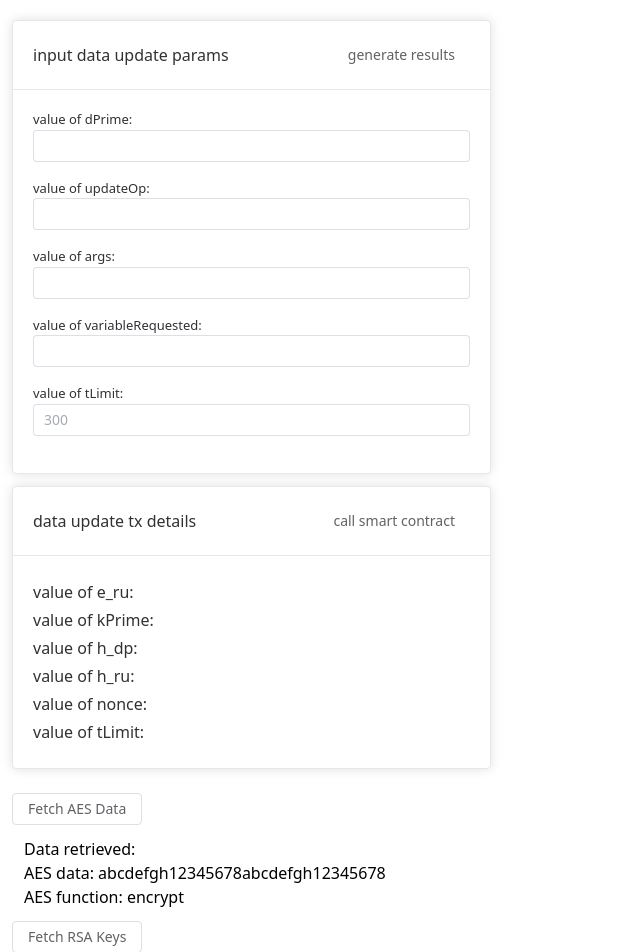
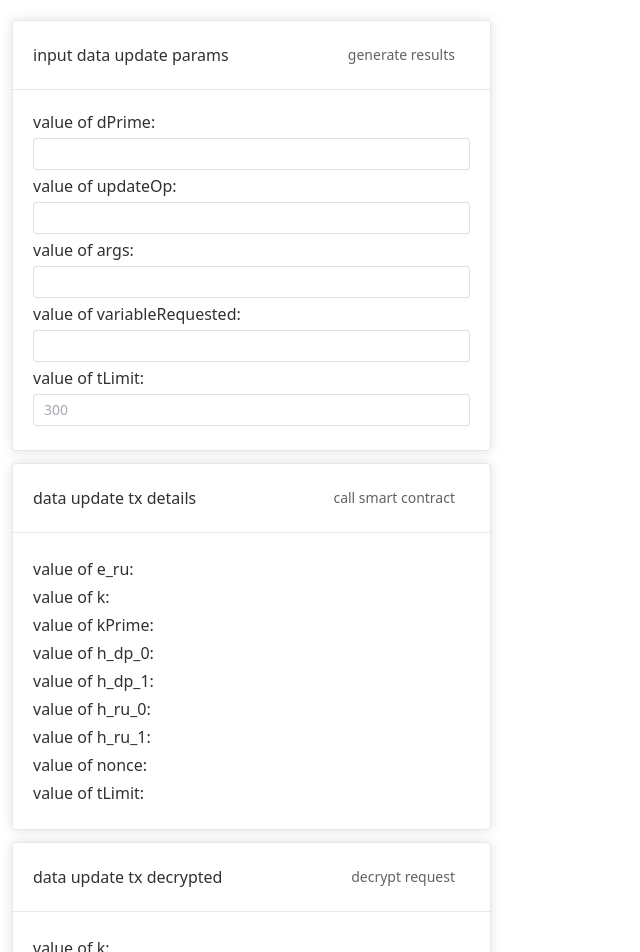
Before and after one commit to machin3boy/zaest, a Vue app in the folder site/client/: page / in a window 1280 px wide. Shown: the top 952 px of the page, without its empty margins (0-640 px from the left). Built offline with nearby package versions, Linux system fonts and the light colour scheme.

Commit message:
feat: decryption of data update request

```diff
--- a/site/client/src/App.vue
+++ b/site/client/src/App.vue
@@ -3,7 +3,12 @@
   <InputsCard :fields="dataUpdateFields"
               @updateCard="dataUpdateChildInput"
               @generateResults="dataUpdateGenerateResults" class="mt-5 mb-3 mx-3"/>
-  <SimpleCard :fields="dataUpdateFields" class="m-3"/>
+  <SimpleCard :fields="dataUpdateFields" class="m-3"
+              :buttonText="SCbuttonText"/>
+  <SimpleCard :fields="updateRequestDecrypted" class="m-3"
+              :buttonText="decryptUpdateRequestText"
+              @buttonClick="decryptUpdateRequest"/>
+
   <el-button @click="fetchAESData" class="m-3">Fetch AES Data</el-button>
   <p class="mx-6"> Data retrieved: {{ AESresponse }}</p>
   <p class="mx-6"> AES data: {{ aesData }}</p>
@@ -34,53 +39,8 @@ const url = "http://localhost:3001";
 const AESresponse = ref("");
 const RSAkeysResponse = ref("");
 const RSAresponse = ref("");
-
-//data update request card
-const dataUpdateFields = ref({
-  "title update": "input data update params",
-  "title results": "data update tx details",
-  "params": {
-    "dPrime": "",
-    "updateOp": "",
-    "args": "",
-    "variableRequested": "",
-    "tLimit": "300",
-  },
-  "results": {
-    "e_ru": "",
-    "kPrime": "",
-    "h_dp": "",
-    "h_ru": "",
-    "nonce": "",
-    "tLimit": "",
-  }
-})
-
-function dataUpdateChildInput(field, input) {
-  dataUpdateFields.value.params[field] = input;
-}
-
-async function dataUpdateGenerateResults(){
-  const p = dataUpdateFields.value.params;
-  const paddedDPrime = p.dPrime + "_".repeat(64-p.dPrime.length);
-  const paddedUpdate = p.updateOp + "_".repeat(16-p.updateOp.length);
-  const paddedArgs   = p.args + "_".repeat(16-p.args.length);
-  const paddedVar    = p.variableRequested + "_".repeat(16-p.variableRequested.length);
-  const ru = paddedDPrime + paddedUpdate + paddedArgs + paddedVar;
-  const h_dp = hashStr(paddedDPrime);
-  const h_ru = hashStr(ru);
-  const e_ru = await performAES(aesKey.value, ru, 'encrypt');
-  const k  = oneTimeKey(16);
-  const kPrime = await performRSA(rsaPublicKey.value, k, 'encrypt');
-  const nonce = oneTimeKey(16);
-  dataUpdateFields.value.results['e_ru'] = e_ru;
-  dataUpdateFields.value.results['kPrime'] = kPrime;
-  dataUpdateFields.value.results['h_dp'] = strToBig(h_dp).toString();
-  dataUpdateFields.value.results['h_ru'] = strToBig(h_ru).toString();
-  dataUpdateFields.value.results['nonce'] = nonce;
-  dataUpdateFields.value.results['tLimit'] = dataUpdateFields.value.params['tLimit'];
-  console.log("data update generate results");
-}
+const SCbuttonText = ref("call smart contract");
+const decryptUpdateRequestText = ref("decrypt update request")
 
 //AES parameters
 const aesKey = ref("zaesttestkey1234");
@@ -95,6 +55,90 @@ const rsaFunction = ref("encrypt");
 
 //Log what /stopPython returns on GET
 const killPythonResponse = ref("");
+
+//data update request card
+const dataUpdateFields = ref({
+  "title update": "input data update params",
+  "title results": "data update tx details",
+  "button text": "call smart contract",
+  "params": {
+    "dPrime": "",
+    "updateOp": "",
+    "args": "",
+    "variableRequested": "",
+    "tLimit": "300",
+  },
+  "results": {
+    "e_ru": "",
+    "k": "",
+    "kPrime": "",
+    "h_dp_0": "",
+    "h_dp_1": "",
+    "h_ru_0": "",
+    "h_ru_1": "",
+    "nonce": "",
+    "tLimit": "",
+  }
+})
+
+const updateRequestDecrypted = ref({
+  "title results": "data update tx decrypted",
+  "button text": "decrypt request",
+  "results": {
+    "k": "",
+    "ru": "",
+    "dPrime": "",
+    "updateOp": "",
+    "args": "",
+    "variableRequested": "",
+    "tLimit": "",
+  }
+})
+
+function dataUpdateChildInput(field, input) {
+  dataUpdateFields.value.params[field] = input;
+}
+
+async function decryptUpdateRequest(){
+  const d = dataUpdateFields.value.results;
+  updateRequestDecrypted.value.results["k"] = await performRSA(rsaPrivateKey.value, d.kPrime, 'decrypt');
+  const ru = await performAES(aesKey.value, d.e_ru, 'decrypt');
+  updateRequestDecrypted.value.results["ru"] = ru
+  updateRequestDecrypted.value.results["dPrime"] = ru.substring(0, 64);
+  updateRequestDecrypted.value.results["updateOp"] = ru.substring(64, 80);
+  updateRequestDecrypted.value.results["args"] = ru.substring(80, 96);
+  updateRequestDecrypted.value.results["variableRequested"] = ru.substring(96, 112);
+  updateRequestDecrypted.value.results["tLimit"] = d.tLimit;
+}
+
+async function dataUpdateGenerateResults(){
+  const p = dataUpdateFields.value.params;
+  const paddedDPrime = p.dPrime + "_".repeat(64-p.dPrime.length);
+  const paddedUpdate = p.updateOp + "_".repeat(16-p.updateOp.length);
+  const paddedArgs   = p.args + "_".repeat(16-p.args.length);
+  const paddedVar    = p.variableRequested + "_".repeat(16-p.variableRequested.length);
+  const ru = paddedDPrime + paddedUpdate + paddedArgs + paddedVar;
+  const h_dp = hashStr(paddedDPrime);
+  const h_dp_0 = h_dp.substring(0, h_dp.length/2);
+  const h_dp_1 = h_dp.substring(h_dp.length/2);
+  const h_ru = hashStr(ru);
+  const h_ru_0 = h_ru.substring(0, h_ru.length/2);
+  const h_ru_1 = h_ru.substring(h_ru.length/2);
+  const e_ru = await performAES(aesKey.value, ru, 'encrypt');
+  const k  = oneTimeKey(16);
+  const kPrime = await performRSA(rsaPublicKey.value, k, 'encrypt');
+  const nonce = oneTimeKey(16);
+  dataUpdateFields.value.results['k'] = k;
+  dataUpdateFields.value.results['e_ru'] = e_ru;
+  dataUpdateFields.value.results['kPrime'] = kPrime;
+  dataUpdateFields.value.results['h_dp_0'] = strToBig(h_dp_0).toString();
+  dataUpdateFields.value.results['h_dp_1'] = strToBig(h_dp_1).toString();
+  dataUpdateFields.value.results['h_ru_0'] = strToBig(h_ru_0).toString();
+  dataUpdateFields.value.results['h_ru_1'] = strToBig(h_ru_1).toString();
+  dataUpdateFields.value.results['nonce'] = nonce;
+  dataUpdateFields.value.results['tLimit'] = dataUpdateFields.value.params['tLimit'];
+  console.log("data update generate results");
+}
 
 async function performAES(aesKeyParam, aesDataParam, aesFunctionParam) {
   await axios.get(`${url}/aes`, { params: {
@@ -170,7 +214,7 @@ function hashHex(hexstr) {
 }
 
 function hashStr(string){
-    return CryptoJS.SHA256(string);
+    return CryptoJS.SHA256(string).toString();
 }
 
 function hexToBig(num) {
@@ -178,7 +222,7 @@ function hexToBig(num) {
 }
 
 function bigToHex(num) {
-    return '0x' + BigInt(num).toString(16)
+    return BigInt(num).toString(16)
 }
 
 function strToU8arr(str) {
--- a/site/client/src/components/InputsCard.vue
+++ b/site/client/src/components/InputsCard.vue
@@ -6,9 +6,9 @@
         <el-button @click="$emit('generateResults')" class="button" text>generate results</el-button>
       </div>
     </template>
-    <div v-for="(value, key) in fields['params']" class="text item">
-      {{ 'value of ' + key + ":" }}
-      <InputField @updateInput="$emit('updateCard', key, $event)" :value="value"/>
+    <div v-for="(value, key) in fields['params']">
+      <p class="mb-1">{{ 'value of ' + key + ":" }}</p>
+      <InputField @updateInput="$emit('updateCard', key, $event)" :value="value" class="mb-1"/>
     </div>
     </el-card>
 </template>
--- a/site/client/src/components/SimpleCard.vue
+++ b/site/client/src/components/SimpleCard.vue
@@ -3,11 +3,11 @@
     <template #header>
       <div class="card-header">
         <span> {{ fields['title results'] }}</span>
-        <el-button class="button" text>call smart contract</el-button>
+        <el-button @click="$emit('buttonClick')" class="button" text> {{ fields['button text'] }} </el-button>
       </div>
     </template>
     <div v-for="(value, key) in fields['results']" class="my-1">
-      <p v-if="value.length>16">
+      <p v-if="value.length>24">
         {{ 'value of ' + key + ": " + value.substring(0,10)
            + " ... " + value.substring(value.length-10)}}
       </p>
@@ -19,6 +19,7 @@
 </template>
 
 <script setup>
+  defineEmits(['buttonClick']);
   defineProps(['fields']);
 </script>
 
```
